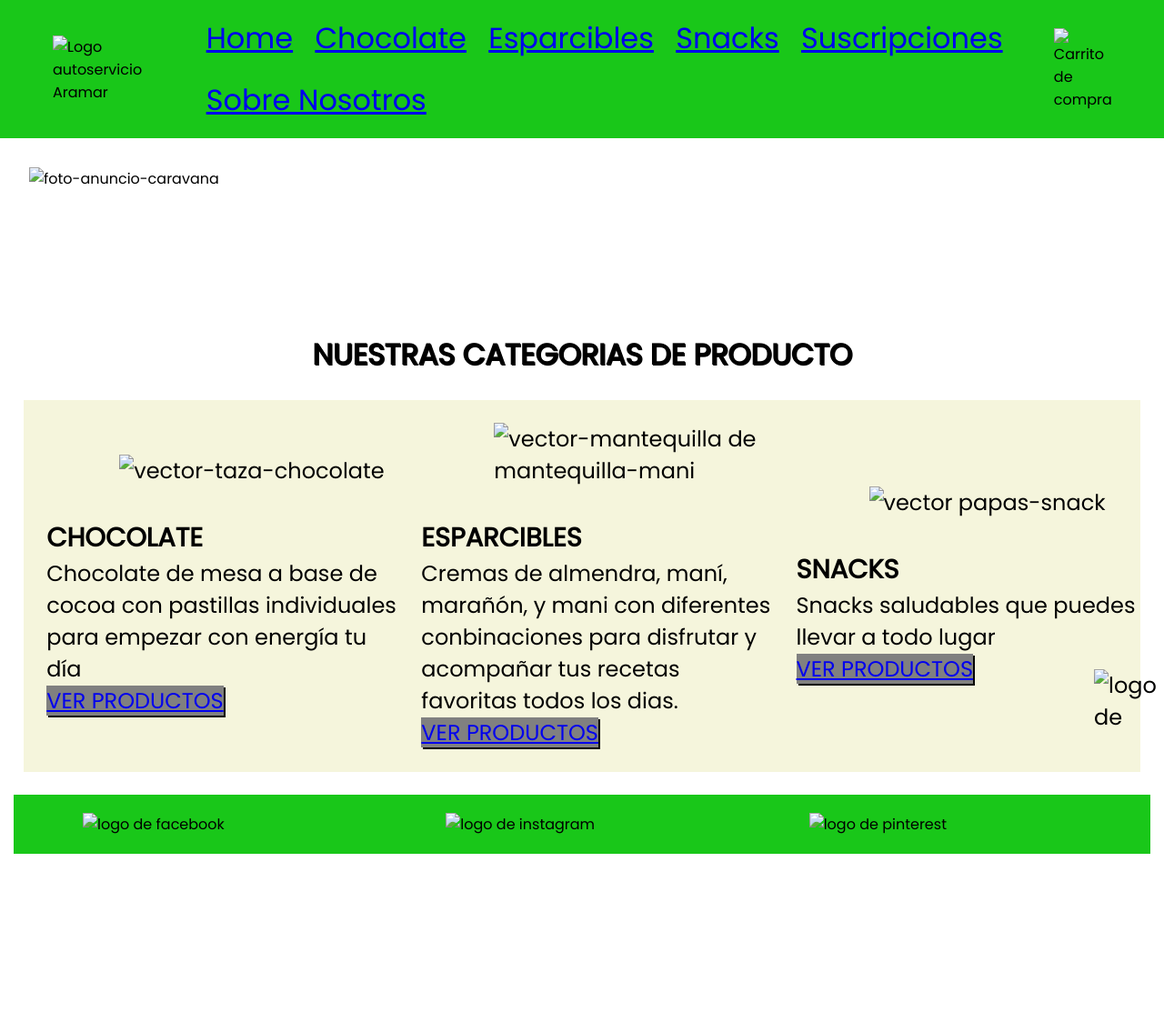
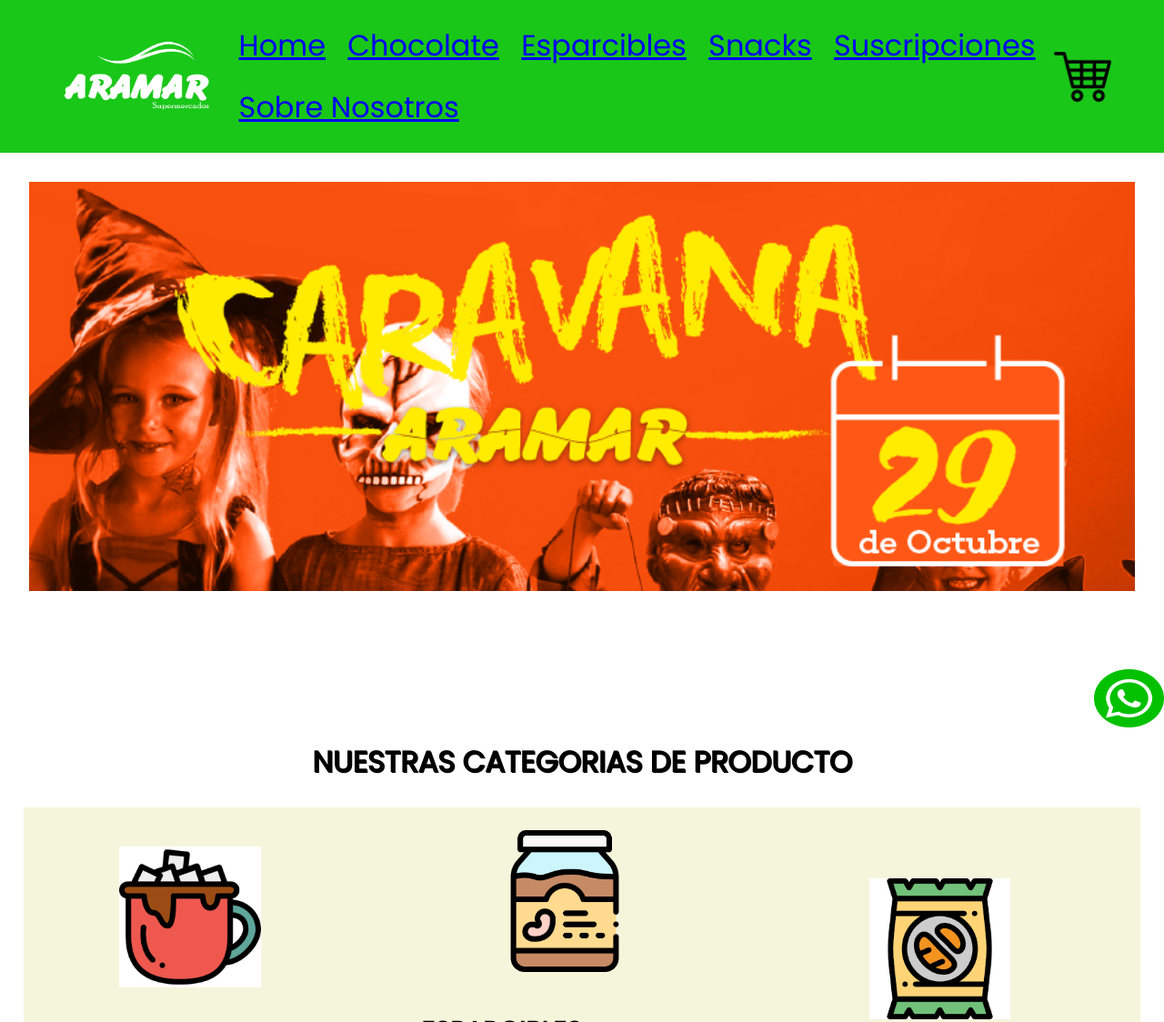
Before and after one commit to YesicaNaranjo/BrandAramar, a plain HTML site: page index.html in a window 1280 px wide. Shown: the top 1124 px of the page at 91% size. Before the commit the page ends 954 px from the top, so only its background shows below. Drawn offline with Linux system fonts and the light colour scheme.

Commit message:
carpeta raiz

```diff
--- a/css/style.css
+++ b/css/style.css
@@ -16,7 +16,7 @@
     padding: 8px;
     position: sticky;
     top: 0;
-    z-index: 0,8;
+    z-index: 1,3;
    }
 
 .logo{
--- a/index.html
+++ b/index.html
@@ -16,85 +16,85 @@
 <!---->
 <body>
     <header>
-        <img class="logo" src="../ProyectoFinal/img/Logo-Aramar-Blanco.png" alt="Logo autoservicio Aramar">
+        <img class="logo" src="../img/Logo-Aramar-Blanco.png" alt="Logo autoservicio Aramar">
      <nav>
         <ul class="menu">
             <li>
-            <a href="../ProyectoFinal/index.html">Home</a>
+            <a href="index.html">Home</a>
             </li>
         </ul>
         <ul class="menu">
             <li>
-            <a href="../ProyectoFinal/sections/chocolate.html">Chocolate</a>
+            <a href="../sections/chocolate.html">Chocolate</a>
             </li>
         </ul>
         <ul class="menu">
             <li>
-            <a href="../ProyectoFinal/sections/esparcibles.html">Esparcibles</a>
+            <a href="../sections/esparcibles.html">Esparcibles</a>
             </li>
         </ul>
         <ul class="menu">
             <li>
-            <a href="../ProyectoFinal/sections/snacks.html">Snacks</a>
+            <a href="../sections/snacks.html">Snacks</a>
             </li>
         </ul>
         <ul class="menu">
             <li>
-            <a href="../ProyectoFinal/sections/suscripciones.html">Suscripciones</a>
+            <a href="../sections/suscripciones.html">Suscripciones</a>
             </li>
         </ul>
         <ul class="menu">
             <li>
-            <a href="../ProyectoFinal/sections/sobreNosotros.html">Sobre Nosotros</a>
+            <a href="../sections/sobreNosotros.html">Sobre Nosotros</a>
             </li>
         </ul>
      </nav>
-     <img class="carrito" src="../ProyectoFinal/img/Carrito-Compras.png" alt="Carrito de compras">
+     <img class="carrito" src="../img/Carrito-Compras.png" alt="Carrito de compras">
     </header>
 
 </body>
     <section>
-            <img class="seccion" src="../ProyectoFinal/img/caravana.png" alt="foto-anuncio-caravana">
+            <img class="seccion" src="../img/caravana.png" alt="foto-anuncio-caravana">
             <br><br><br><br><br><br>
     </section>
     <h1 style="text-align: center;">NUESTRAS CATEGORIAS DE PRODUCTO</h1>
   <main > <!--class="contenedor"-->
     <!--imagen referencia-->
     <div class="contendedor chocolates">
-        <img class="vector" src="../ProyectoFinal/img/vector-taza-chocolate.png" alt="vector-taza-chocolate">
+        <img class="vector" src="../img/vector-taza-chocolate.png" alt="vector-taza-chocolate">
         <br> <br> <b style="font-size: larger";> CHOCOLATE </b> <br>
         <p> Chocolate de mesa a base de cocoa con pastillas individuales para empezar con energía tu día  </p>
-        <a class="boton" href="../ProyectoFinal/sections/chocolate.html">VER PRODUCTOS</a>
+        <a class="boton" href="../sections/chocolate.html">VER PRODUCTOS</a>
      <!--<div class="boton"> VER PRODUCTOS </div>-->
     </div>
 
     <div class="contendedor esparcibles">
-        <img class="vector" src="../ProyectoFinal/img/mantequilla-mani.png" alt="vector-mantequilla de mantequilla-mani">
+        <img class="vector" src="../img/mantequilla-mani.png" alt="vector-mantequilla de mantequilla-mani">
         <br> <br> <b style="font-size: larger";>ESPARCIBLES </b> <br>
         <p > Cremas de almendra, maní, marañón, y mani con diferentes conbinaciones para disfrutar y acompañar tus recetas favoritas todos los dias.</p>
-        <a class="boton" href="../ProyectoFinal/sections/esparcibles.html">VER PRODUCTOS</a>
+        <a class="boton" href="../sections/esparcibles.html">VER PRODUCTOS</a>
     </div>
 
     <div class="contendedor snacks">
-        <img class="vector" src="../ProyectoFinal/img/papas-snack.png" alt="vector papas-snack">
+        <img class="vector" src="../img/papas-snack.png" alt="vector papas-snack">
         <br> <br> <b style="font-size: larger";>SNACKS </b> <br>
         <p> Snacks saludables que puedes llevar a todo lugar </p>
-        <a class="boton" href="../ProyectoFinal/sections/snacks.html">VER PRODUCTOS</a>
+        <a class="boton" href="../sections/snacks.html">VER PRODUCTOS</a>
 
     </div>
     <!--boton de whatsapp-->
-    <img class="itemFixed" src="../ProyectoFinal/img/icone-logo-whatsapp.png" alt="logo de icone-logo-whatsapp">
+    <img class="itemFixed" src="../img/icone-logo-whatsapp.png" alt="logo de icone-logo-whatsapp">
 
   </main>
 
 <!---->
 
 <footer>
-    <div><img class="icono" src="../ProyectoFinal/img/logo-facebook-sinFondo.png" alt="logo de facebook">
+    <div><img class="icono" src="../img/logo-facebook-sinFondo.png" alt="logo de facebook">
     </div>
-    <div><img  class="icono" src="../ProyectoFinal/img/logo-instagram-sinFondo.png" alt="logo de instagram">
+    <div><img  class="icono" src="../img/logo-instagram-sinFondo.png" alt="logo de instagram">
     </div>
-    <div><img  class="icono"  src="../ProyectoFinal/img/logo-pinterest-sinFondo.png" alt="logo de pinterest">
+    <div><img  class="icono"  src="../img/logo-pinterest-sinFondo.png" alt="logo de pinterest">
     </div>
 </footer>
 </html>
```
Also changed, not shown: sections/chocolate.html (+3 -3 lines), sections/esparcibles.html (+3 -3 lines), sections/snacks.html (+3 -3 lines), sections/sobreNosotros.html (+3 -3 lines), sections/suscripciones.html (+3 -3 lines).
